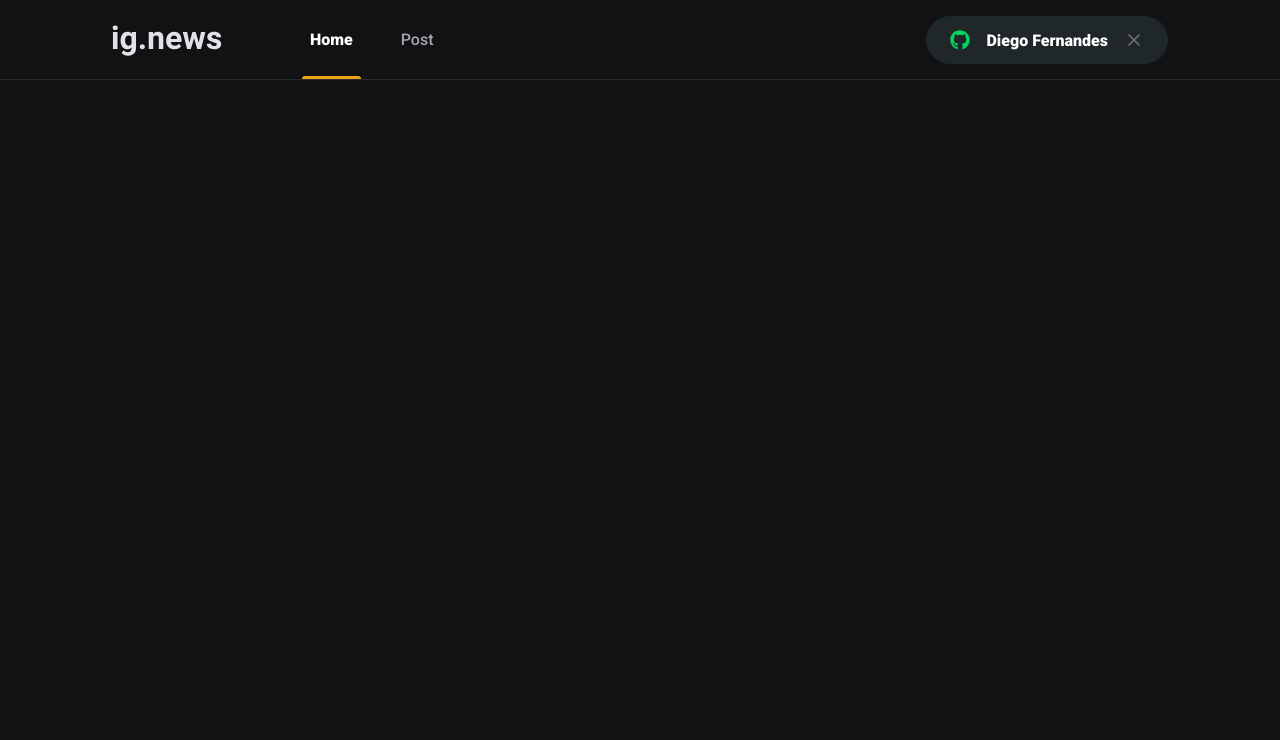
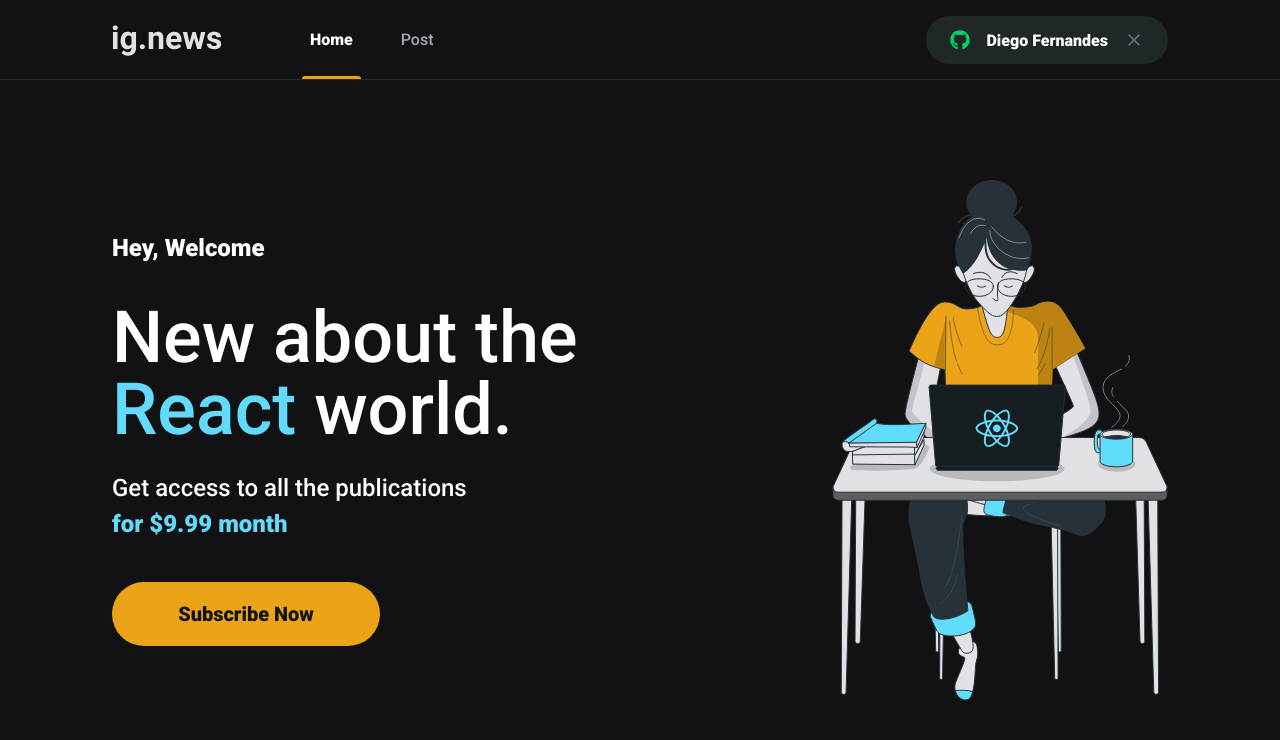
Before and after one commit to daviht7/ignews-rocket, a Next.js app: page / in a window 1280 px wide. Shown: the top 740 px of the page. Built offline with nearby package versions, Linux system fonts and the light colour scheme.

Commit message:
Componente: SubscribeButton

```diff
--- /dev/null
+++ b/src/components/SubscribeButton/index.tsx
@@ -0,0 +1,9 @@
+import styles from "./styles.module.scss";
+
+export function SubscribeButton() {
+  return (
+    <button type="button" className={styles.subscribeButton}>
+      Subscribe Now
+    </button>
+  );
+}
--- /dev/null
+++ b/src/components/SubscribeButton/styles.module.scss
@@ -0,0 +1,20 @@
+.subscribeButton {
+  height: 4rem;
+  width: 268px;
+  border: 0;
+  border-radius: 2rem;
+  background-color: var(--yellow-500);
+  color: var(--gray-900);
+  font-size: 1.25rem;
+  font-weight: bold;
+
+  display: flex;
+  align-items: center;
+  justify-content: center;
+
+  transition: filter 0.2s;
+
+  &:hover {
+    filter: brightness(0.8);
+  }
+}
--- /dev/null
+++ b/src/pages/home.module.scss
@@ -0,0 +1,45 @@
+.contentContainer {
+  max-width: 1120px;
+  margin: 0 auto;
+  padding: 0 2rem;
+  height: calc(100vh - 5rem);
+
+  display: flex;
+  align-items: center;
+  justify-content: space-between;
+}
+
+.hero {
+  max-width: 600px;
+
+  > span {
+    font-size: 1.5rem;
+    font-weight: bold;
+  }
+
+  h1 {
+    font-size: 4.5rem;
+    line-height: 4.5rem;
+    font-weight: 90;
+    margin-top: 2.5rem;
+
+    span {
+      color: var(--cyan-500);
+    }
+  }
+
+  p {
+    font-size: 1.5rem;
+    line-height: 2.25rem;
+    margin-top: 1.5rem;
+
+    span {
+      color: var(--cyan-500);
+      font-weight: bold;
+    }
+  }
+
+  button {
+    margin-top: 2.5rem;
+  }
+}
--- a/src/pages/index.tsx
+++ b/src/pages/index.tsx
@@ -1,12 +1,28 @@
 import Head from "next/head";
-import styles from "../styles/home.module.scss";
+import { SubscribeButton } from "../components/SubscribeButton";
+import styles from "./home.module.scss";
 
 export default function Home() {
   return (
     <>
       <Head>
-        <title>Inicio | ig news</title>
+        <title>Home | ig.news</title>
       </Head>
+
+      <main className={styles.contentContainer}>
+        <section className={styles.hero}>
+          <span>Hey, Welcome</span>
+          <h1>
+            New about the <span>React</span> world.
+          </h1>
+          <p>
+            Get access to all the publications <br />
+            <span>for $9.99 month</span>
+          </p>
+          <SubscribeButton />
+        </section>
+        <img src="/images/avatar.svg" alt="Girl coding" />
+      </main>
     </>
   );
 }
```
